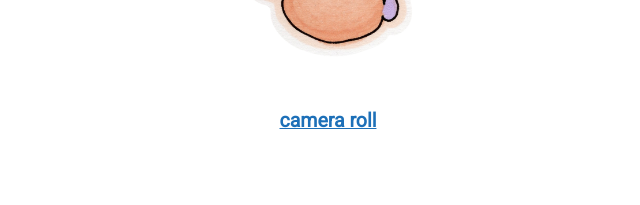
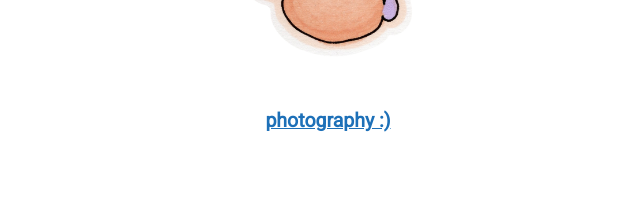
Before and after one commit to zoeurl/zoedowney.github.io, a Jekyll site: the page built from index.html, in a window 1280 px wide. Shown: the part 296-501 px from the top of the page, without its empty margins (312-952 px from the left). Built offline with Jekyll 4.4.1, drawn with Linux system fonts in a browser that asks for light colours; grey boxes are pictures that could not be loaded.

Commit message:
Update photography.md

```diff
--- a/_layouts/photography.md
+++ b/_layouts/photography.md
@@ -25,7 +25,7 @@
 	<center><small><h2 class="post-headline"><font color="#d883de">zoë downey&nbsp;&nbsp;&nbsp;&nbsp</font>
 	<br><font color="#7b1582">&nbsp;&nbsp;&nbsp;&nbsp;زوي داوني</font></h2>
 		<figure><img src="/assets/favicon/rabbit-doodle-without-username.png" width="180" height="180"></figure>
-<h3><a href="https://www.flickr.com/photos/zoedowney/albums/">camera roll</a></h3></centre>
+<h3><a href="https://www.flickr.com/photos/zoedowney/albums/">photography :)</a></h3></centre>
 	<br>
 	<br>
                 {{ content }}
```
